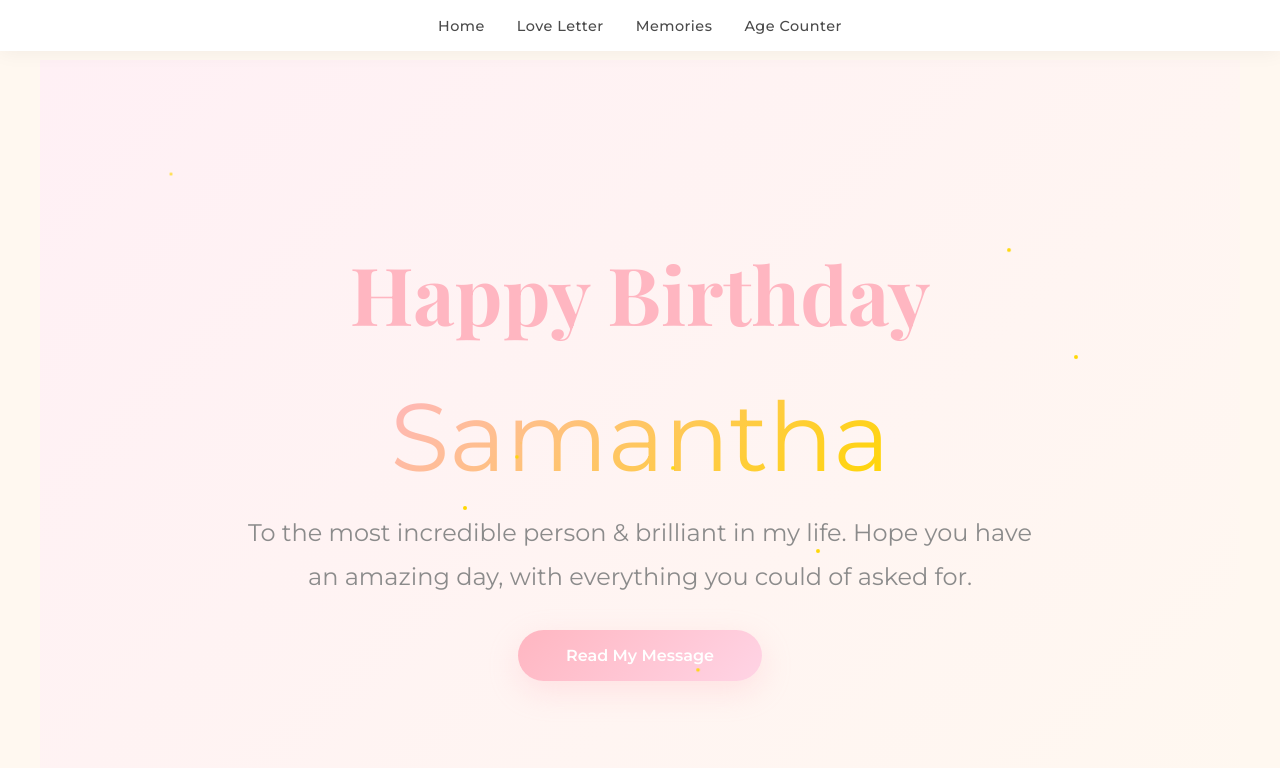
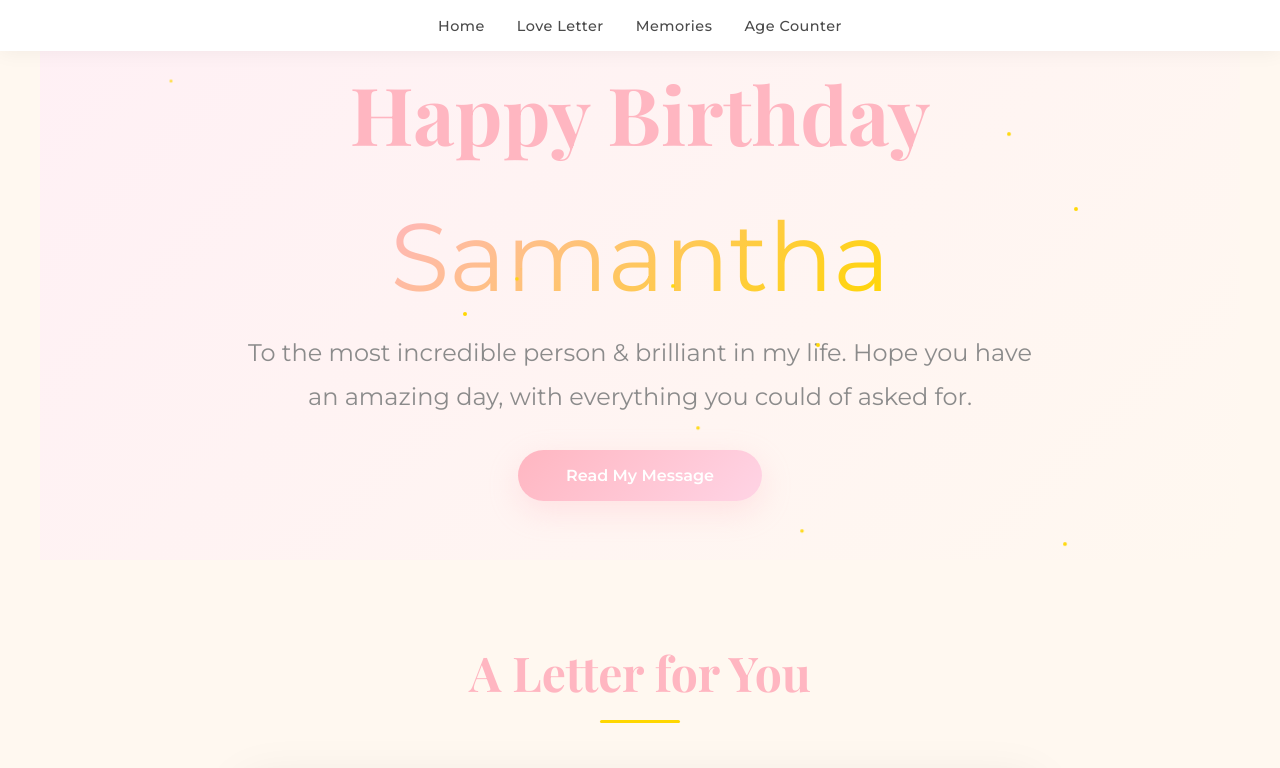
Before and after one commit to MrWilliamPearce/BirthdayWebsite, a plain HTML site: page index.html in a window 1280 px wide. Shown: the top 768 px of the page. Drawn offline with nearby package versions, Linux system fonts and the light colour scheme.

Commit message:
Add files via upload

```diff
--- a/index.html
+++ b/index.html
@@ -6,6 +6,7 @@
     <title>Happy Birthday Samantha!</title>
     <link href="https://fonts.googleapis.com/css2?family=Montserrat:wght@300;400;500;600;700&family=Playfair+Display:wght@400;600;700&display=swap" rel="stylesheet">
     <link rel="stylesheet" href="style.css">
+    <link rel="icon" href="images/website-icon.png" type="image/png">
 </head>
 <body>
     <!-- Navigation -->
--- a/style.css
+++ b/style.css
@@ -79,7 +79,7 @@
 
         /* Hero Section */
         .hero {
-            min-height: 100vh;
+            min-height: 70vh;
             display: flex;
             align-items: center;
             justify-content: center;
@@ -88,7 +88,7 @@
             position: relative;
             overflow: hidden;
             padding: 2rem;
-            margin-top: 60px;
+            margin-top: 0px;
         }
 
         .sparkle {
```
Also changed, not shown: images/website-icon.png (added).
